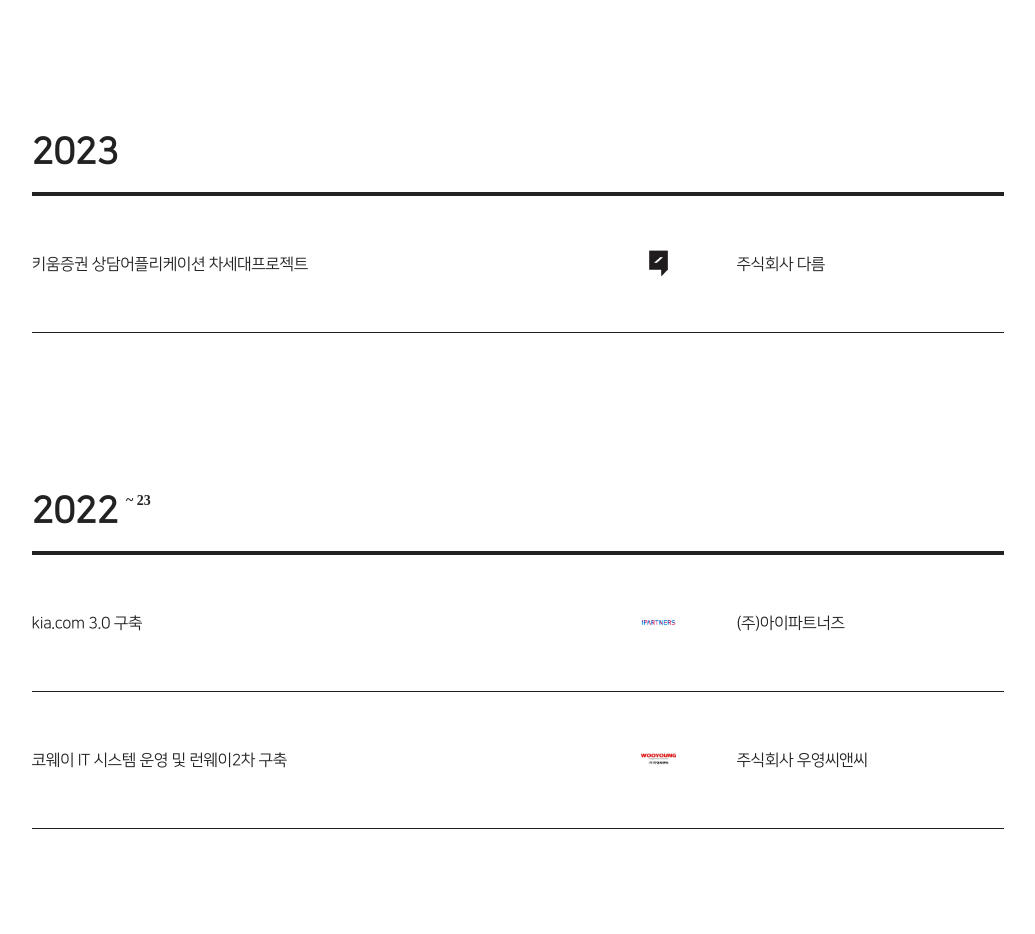
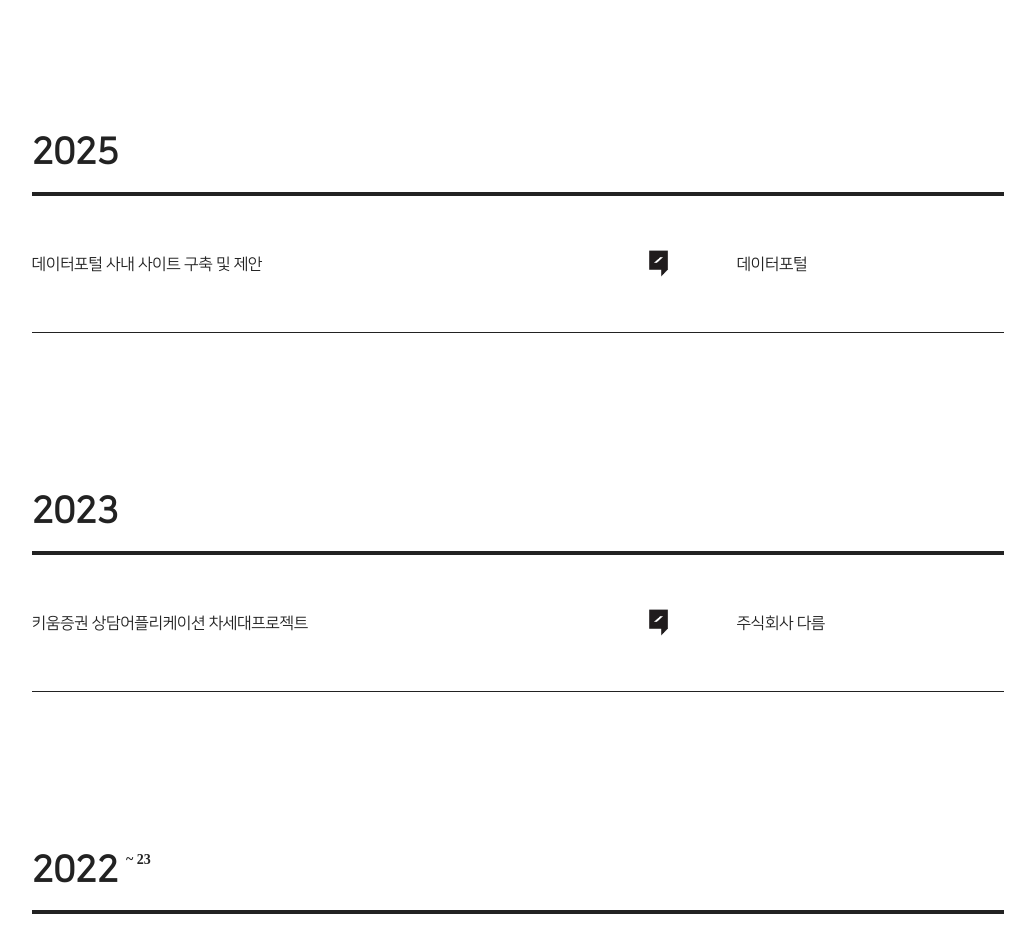
Before and after one commit to k-junghee/portfolio, a plain HTML site: page index.html in a window 1280 px wide. Shown: the part 1340-2274 px from the top of the page, without its empty margins (122-1157 px from the left). Drawn offline with Linux system fonts and the light colour scheme; a web font is replaced by a local one.

Commit message:
Add files via upload

```diff
--- a/index.html
+++ b/index.html
@@ -118,6 +118,34 @@
 				<div class="certificate_body">
                     <div id="jt_certificate_list_wrap" class="jt_certificate_list_wrap">
 						<div class="certificate_list">
+								<div class="certificate_group">
+									<b class="certificate_year">
+										<span>2025</span>
+										<!-- <sup>~ 23</sup> -->
+									</b><!-- .certificate_year -->
+
+									<ul class="certificate_data">
+										<li>
+											<figure class="certificate_thumb " style="visibility: hidden; opacity: 0;">
+												<img src="./resource/img/plist_kw.jpg" alt="키움증권" style="transform: matrix(1, 0, 0, 1, 21.4271, -22.6073);">
+											</figure>
+											<a class="certificate_item" href="./p22.html">
+												<div class="certificate_project">
+													<p><span>데이터포털 사내 사이트 구축 및 제안</span></p>
+												</div>
+												<div class="certificate_type type_da">
+													<i class="certificate_type_symbol"></i>
+												</div>
+												<div class="certificate_grade">
+													<!-- <span>디지털 커뮤니케이션</span> -->
+													<p>데이터포털</p>
+												</div>
+
+											</a>
+										</li>
+
+									</ul><!-- .certificate_data -->
+								</div><!-- .certificate_group -->
 								<div class="certificate_group">
 									<b class="certificate_year">
 										<span>2023</span>
```
